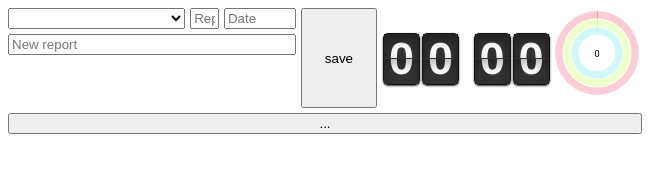
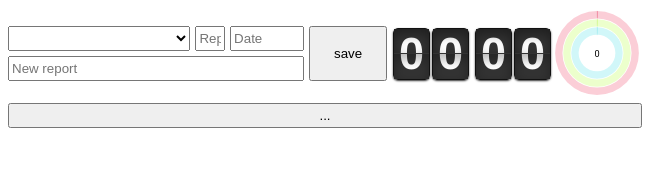
Before and after one commit to iamusualguy/NeuroKeeper, an Electron app: page mainWindow.html in a window 650 px wide. Drawn offline with nearby package versions, Linux system fonts and the light colour scheme; no server answers; files whose address does not match are found by name.

Commit message:
Update main styles

```diff
--- a/styles/main.css
+++ b/styles/main.css
@@ -7,6 +7,7 @@
 .main-block {
     display: flex;
     justify-content: space-between;
+    align-items: center;
     margin-bottom: 5px;
 }
 
@@ -16,6 +17,7 @@
 }
 
 input, button {
+    height: 25px;
     box-sizing: border-box;
 }
 
@@ -40,19 +42,20 @@ input, button {
 
 .save-button {
     width: 100px;
+    height: 55px;
     margin: 0 5px;
     cursor: pointer;
 }
 
 .worked-block {
-    width: 170px;
+    width: 160px;
     flex-shrink: 0;
     margin: auto 0;
 }
 
 .tracked-block {
-    width: 100px;
-    height: 100px;
+    width: 90px;
+    height: 90px;
 }
 
 .settings-button {
@@ -81,3 +84,11 @@ input, button {
     fill:black;
     font-size: 25px;
 }
+
+.flipTimer {
+    display: flex;
+}
+
+.flipTimer .hours {
+    margin-right: 4px;
+}
```
